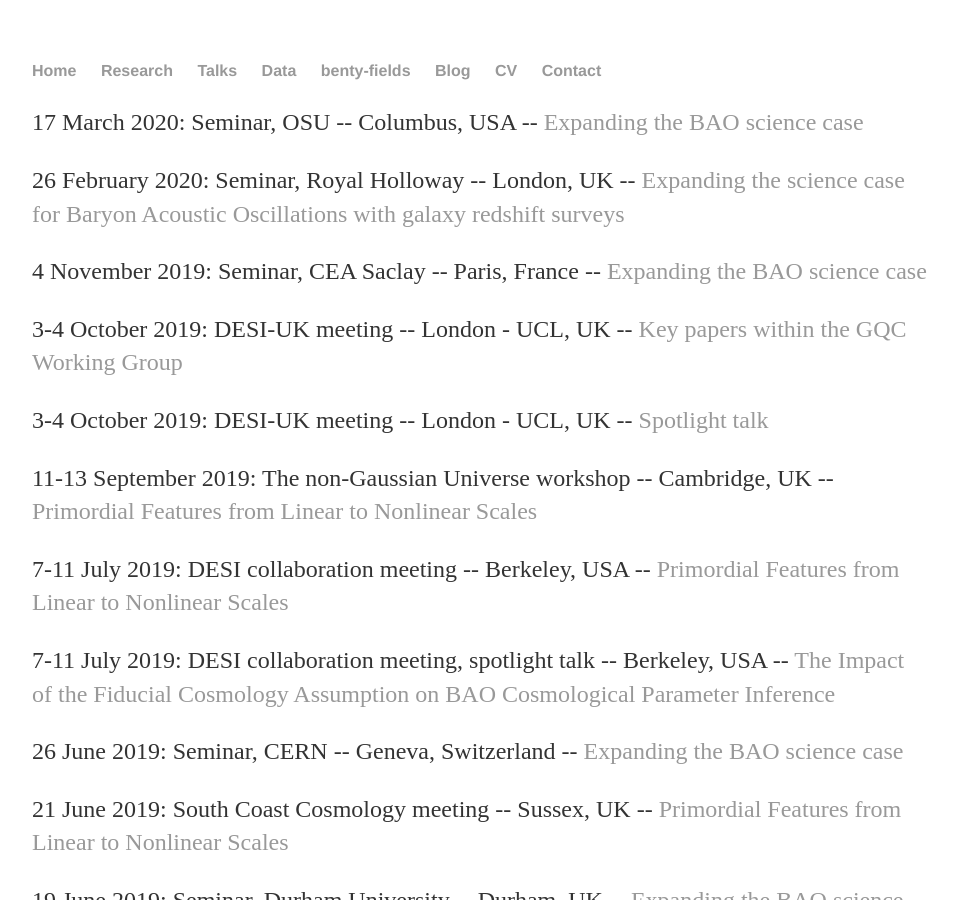
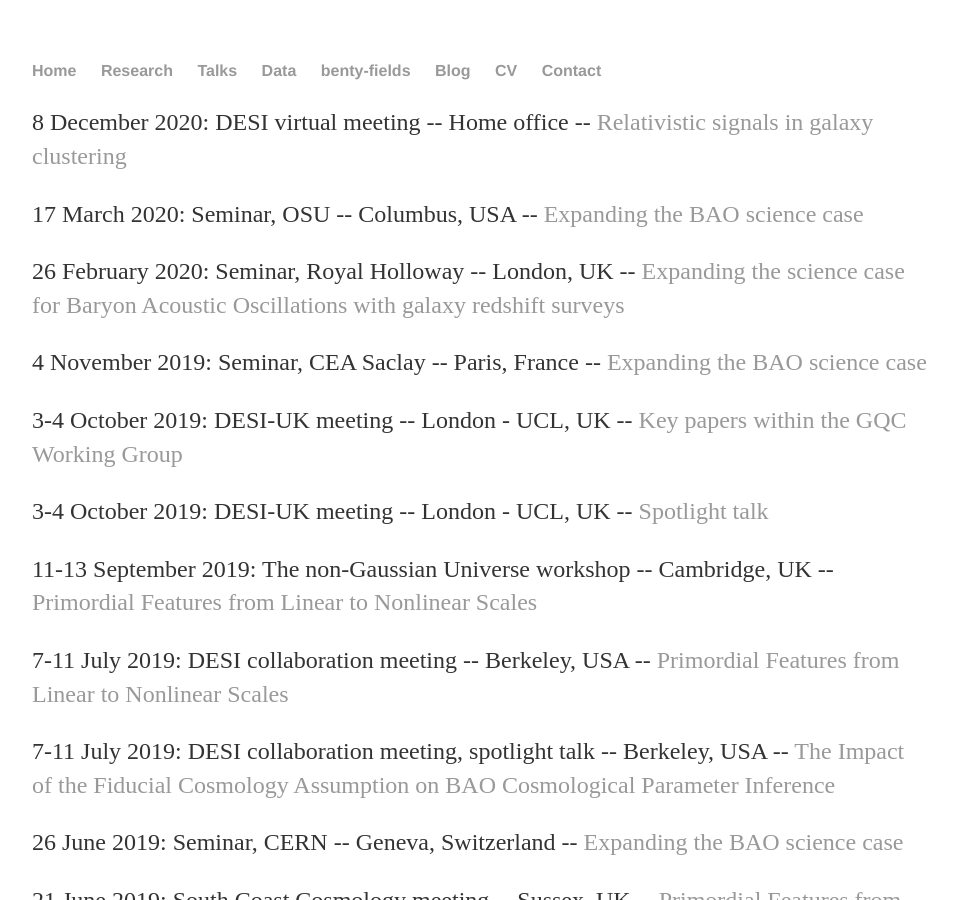
Before and after one commit to fbeutler/fbeutler.github.io, a Jekyll site: the page built from talks/talks.html, in a window 1280 px wide and 900 px high. Shown: the whole window, without its empty margins (160-1117 px from the left). Built offline with Jekyll 4.4.1, drawn with Linux system fonts in a browser that asks for light colours.

Commit message:
Update talks.html

```diff
--- a/talks/talks.html
+++ b/talks/talks.html
@@ -4,6 +4,9 @@
 ---
 
 <div id="talks">
+  <p>
+     8 December 2020: DESI virtual meeting -- Home office -- <a href='/static/DESI_collaboration_meeting_2020.pdf' target="_blank">Relativistic signals in galaxy clustering</a>
+  </p>
   <p>
      17 March 2020: Seminar, OSU -- Columbus, USA -- <a href='/static/OSU_2020.pdf' target="_blank">Expanding the BAO science case</a>
   </p>
```
